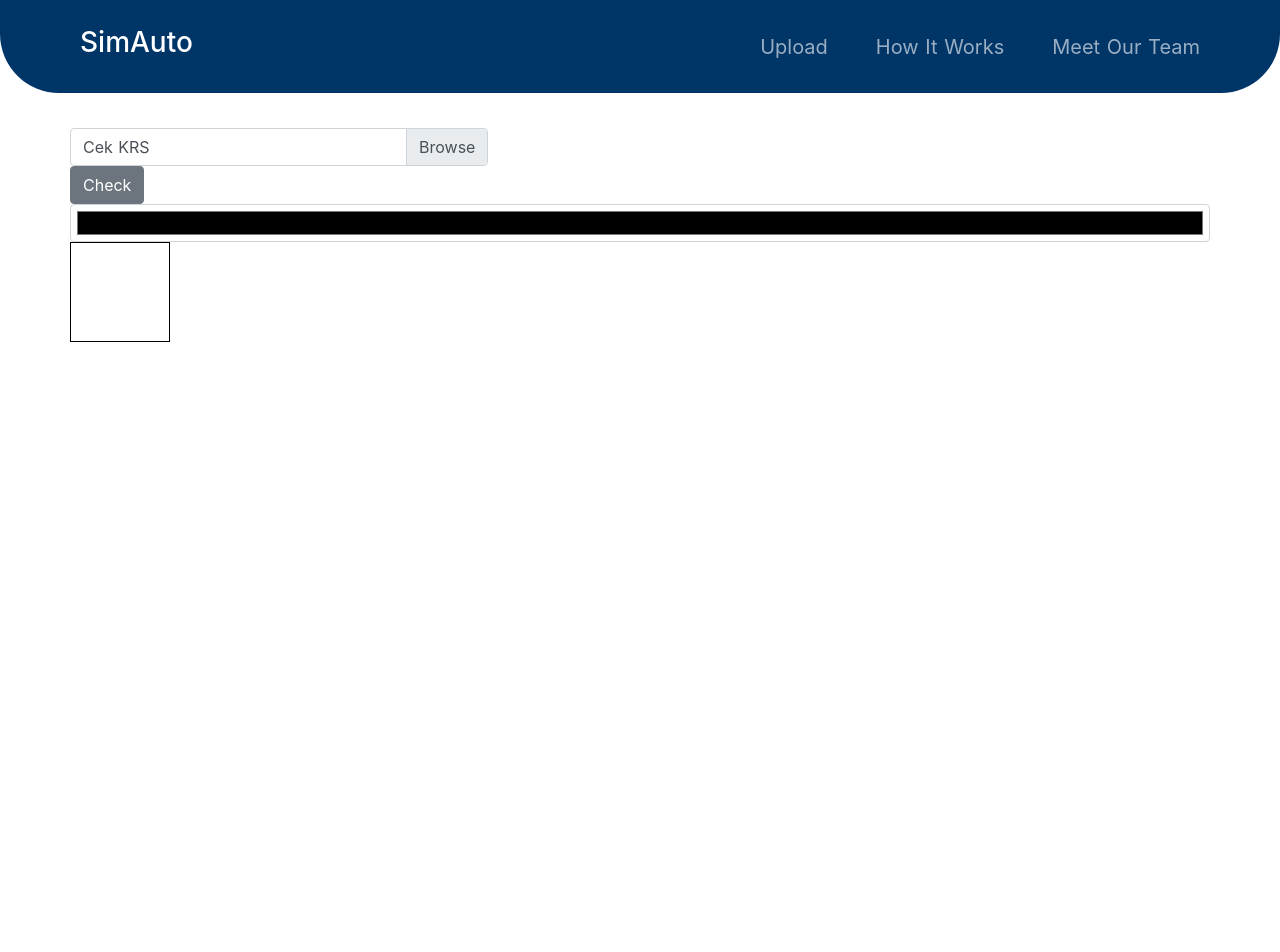
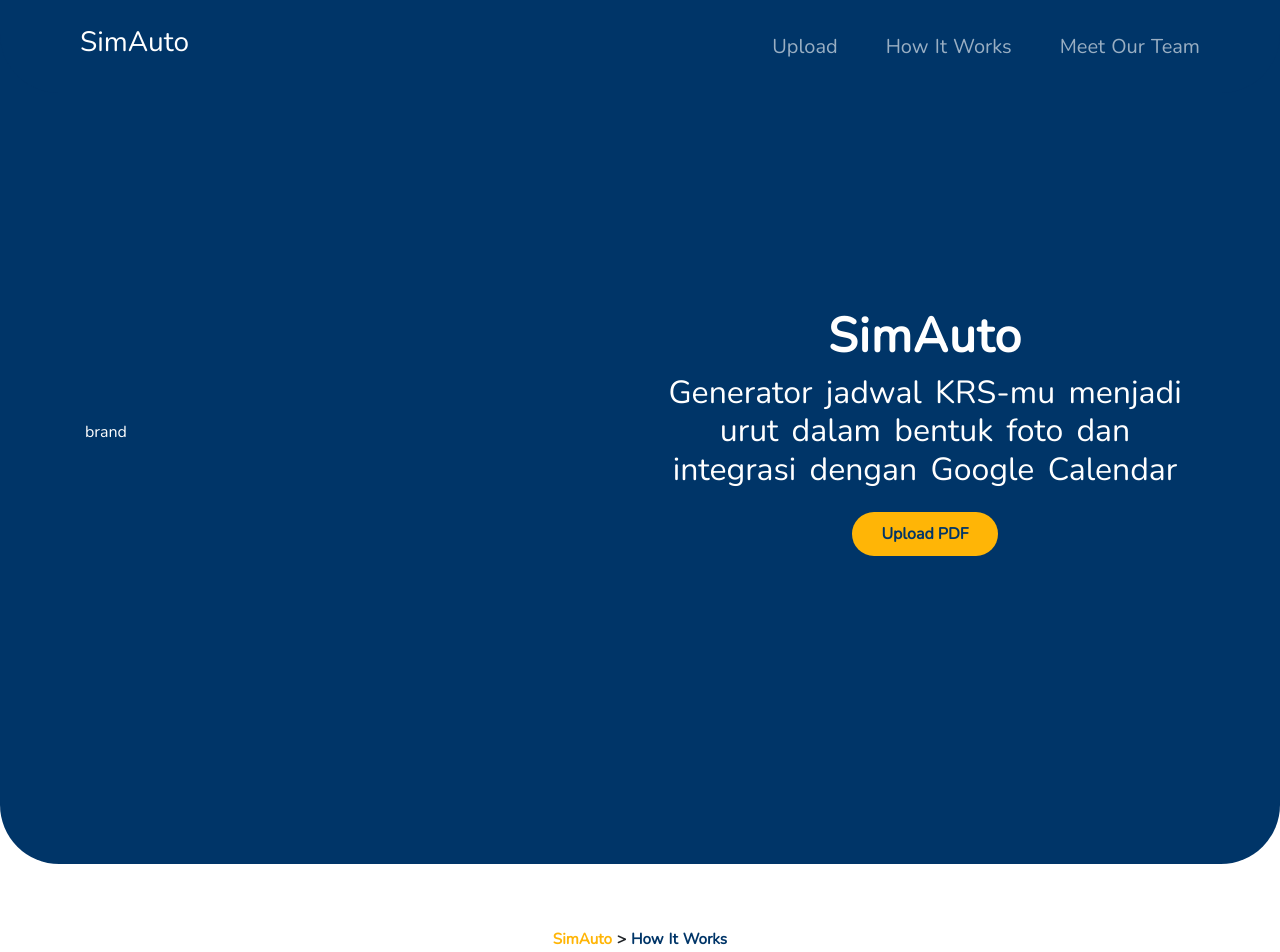
Before and after one commit to fearhunt/simauto, a Nuxt app: page / in a window 1280 px wide. Shown: the top 952 px of the page. Before the commit the page ends 800 px from the top, so only its background shows below. Built offline with nearby package versions, Linux system fonts and the light colour scheme.

Commit message:
introduction section

```diff
--- /dev/null
+++ b/assets/scss/base/_layouts.scss
@@ -0,0 +1,16 @@
+.simauto {
+  &-border-radius {
+    border-radius: $simauto-radius;
+  }
+}
+
+.bg {
+  &-primary-simauto {
+    background-color: $primary-color;
+    color: white;
+  }
+
+  &-secondary-simauto {
+    background-color: $secondary-color;
+  }
+}
--- a/assets/scss/base/_reset.scss
+++ b/assets/scss/base/_reset.scss
@@ -1,5 +1,6 @@
 html {
   font-family:
+    'Nunito',
     'Source Sans Pro',
     -apple-system,
     BlinkMacSystemFont,
@@ -17,6 +18,10 @@
   box-sizing: border-box;
 }
 
+body {
+  font-family: 'Nunito', sans-serif;
+}
+
 *,
 *::before,
 *::after {
@@ -24,8 +29,9 @@
   margin: 0;
 }
 
+
+
 section {
   margin-top: -4rem;
-  padding: 12rem 0 8rem 0;
-  border-radius: $simauto-radius;
+  padding: 8rem 0;
 }
--- a/assets/scss/base/_typography.scss
+++ b/assets/scss/base/_typography.scss
@@ -1,5 +1,6 @@
 .title {
   font-family:
+    'Nunito',
     'Quicksand',
     'Source Sans Pro',
     -apple-system,
@@ -10,16 +11,32 @@
     Arial,
     sans-serif;
   display: block;
-  font-weight: 300;
-  font-size: 100px;
-  color: #35495e;
+  color: $primary-color;
+  font-weight: bold;
+  font-size: 3rem;
   letter-spacing: 1px;
+  margin-bottom: 0.5rem;
 }
 
 .subtitle {
   font-weight: 300;
-  font-size: 42px;
-  color: #526488;
+  font-size: 2rem;
   word-spacing: 5px;
   padding-bottom: 15px;
 }
+
+.text {
+  &-primary-simauto {
+    color: $primary-color;
+  }
+
+  &-secondary-simauto {
+    color: $secondary-color;
+  }
+}
+
+.brief-title {
+  font-weight: 900;
+  font-size: 0.95rem;
+  margin-bottom: 1.15rem;
+}
--- /dev/null
+++ b/assets/scss/components/_buttons.scss
@@ -0,0 +1,15 @@
+.btn {
+  padding: 0.55rem 1.75rem;
+  border-radius: 1.5rem;
+  font-weight: 600;
+
+  &.btn-primary-simauto {
+    background-color: $primary-color;
+    color: $secondary-color;
+  }
+
+  &.btn-secondary-simauto {
+    background-color: $secondary-color;
+    color: $primary-color;
+  }
+}
--- a/assets/scss/components/_navbar.scss
+++ b/assets/scss/components/_navbar.scss
@@ -1,6 +1,5 @@
 .navbar {
   padding: 1.3rem 5rem;
-  border-radius: $simauto-radius;
 
   &.bg-simauto {
     background: $primary-color;
--- a/assets/scss/main.scss
+++ b/assets/scss/main.scss
@@ -1,8 +1,10 @@
 // Import base
 @import 'base/variables';
-@import 'base/colours';
+@import 'base/colors';
 @import 'base/typography';
+@import 'base/layouts';
 @import 'base/reset';
 
 // Import components
 @import 'components/navbar';
+@import 'components/buttons';
--- a/components/navigations/Navbar.vue
+++ b/components/navigations/Navbar.vue
@@ -1,5 +1,5 @@
 <template>
-  <b-navbar class="fixed-top" toggleable="lg" variant="simauto">
+  <b-navbar class="fixed-top simauto-border-radius" toggleable="lg" variant="simauto">
     <b-navbar-brand>
       <h3 style="color: white">SimAuto</h3>
       <!-- <nuxt-link to="/"> -->
--- a/nuxt.config.js
+++ b/nuxt.config.js
@@ -12,7 +12,8 @@
     ],
     link: [
       { rel: 'icon', type: 'image/x-icon', href: 'static/favicon.ico' },
-      { rel: 'stylesheet', href: 'https://cdnjs.cloudflare.com/ajax/libs/font-awesome/5.15.1/css/all.min.css' }
+      { rel: 'stylesheet', href: 'https://cdnjs.cloudflare.com/ajax/libs/font-awesome/5.15.1/css/all.min.css' },
+      { rel: 'stylesheet', href: 'https://fonts.googleapis.com/css2?family=Nunito&display=swap' }
     ]
   },
 
@@ -25,7 +26,7 @@
   styleResources: {
     scss: [
       // Import color pallete
-      '~assets/scss/base/_colours.scss'
+      '~assets/scss/base/_colors.scss'
     ]
   },
 
--- a/pages/index.vue
+++ b/pages/index.vue
@@ -1,6 +1,54 @@
 <template>
   <div>
-    <section id="introduction">
+    <section id="introduction" class="simauto-border-radius bg-primary-simauto">
+      <b-container class="h-100">
+        <b-row class="align-items-center h-100">
+          <b-col class="d-none d-md-block">
+            brand
+          </b-col>
+
+          <b-col class="text-center">
+            <h1 class="title text-white">
+              SimAuto
+            </h1>
+
+            <h2 class="subtitle">
+              Generator jadwal KRS-mu menjadi urut dalam bentuk foto dan integrasi dengan Google Calendar
+            </h2>
+
+            <button class="btn btn-secondary-simauto">
+              Upload PDF
+            </button>
+          </b-col>
+        </b-row>
+      </b-container>
+    </section>
+
+    <section id="how-it-works" class="simauto-border-radius">
+      <b-container>
+        <b-row>
+          <b-col cols="12" class="text-center mb-2">
+            <p class="brief-title">
+              <span class="text-secondary-simauto">SimAuto</span>
+              <span> > </span>
+              <span class="text-primary-simauto">How It Works</span>
+            </p>
+
+            <h1 class="title">
+              How It Works
+            </h1>
+
+            <h2 class="subtitle">
+              Lorem ipsum dolor jamet.
+            </h2>
+          </b-col>
+
+
+        </b-row>
+      </b-container>
+    </section>
+
+    <section>
       <b-container>
         <b-row>
           <b-form @submit="getData">
@@ -80,6 +128,11 @@
 </script>
 
 <style>
+  #introduction {
+    height: calc(108vh + 4rem);
+    padding-top: 12rem;
+  }
+
   #test {
     width: 100px;
     height: 100px;
```
Also changed, not shown: assets/scss/base/_colors.scss (renamed from assets/scss/base/_colours.scss).
